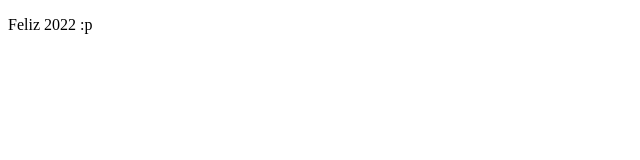
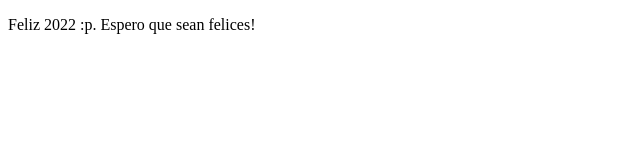
Before and after one commit to jonel1601/ProyectoDemoCursoPrework, a plain HTML site: page index.html in a window 1280 px wide. Shown: the whole page, without its empty margins (0-640 px from the left). Drawn offline with Linux system fonts and the light colour scheme.

Commit message:
cambios en mensaje

```diff
--- a/index.html
+++ b/index.html
@@ -8,7 +8,7 @@
 </head>
 <body>
     <p>
-        Feliz 2022 :p
+        Feliz 2022 :p. Espero que sean felices!
     </p>
 </body>
 </html>
```
